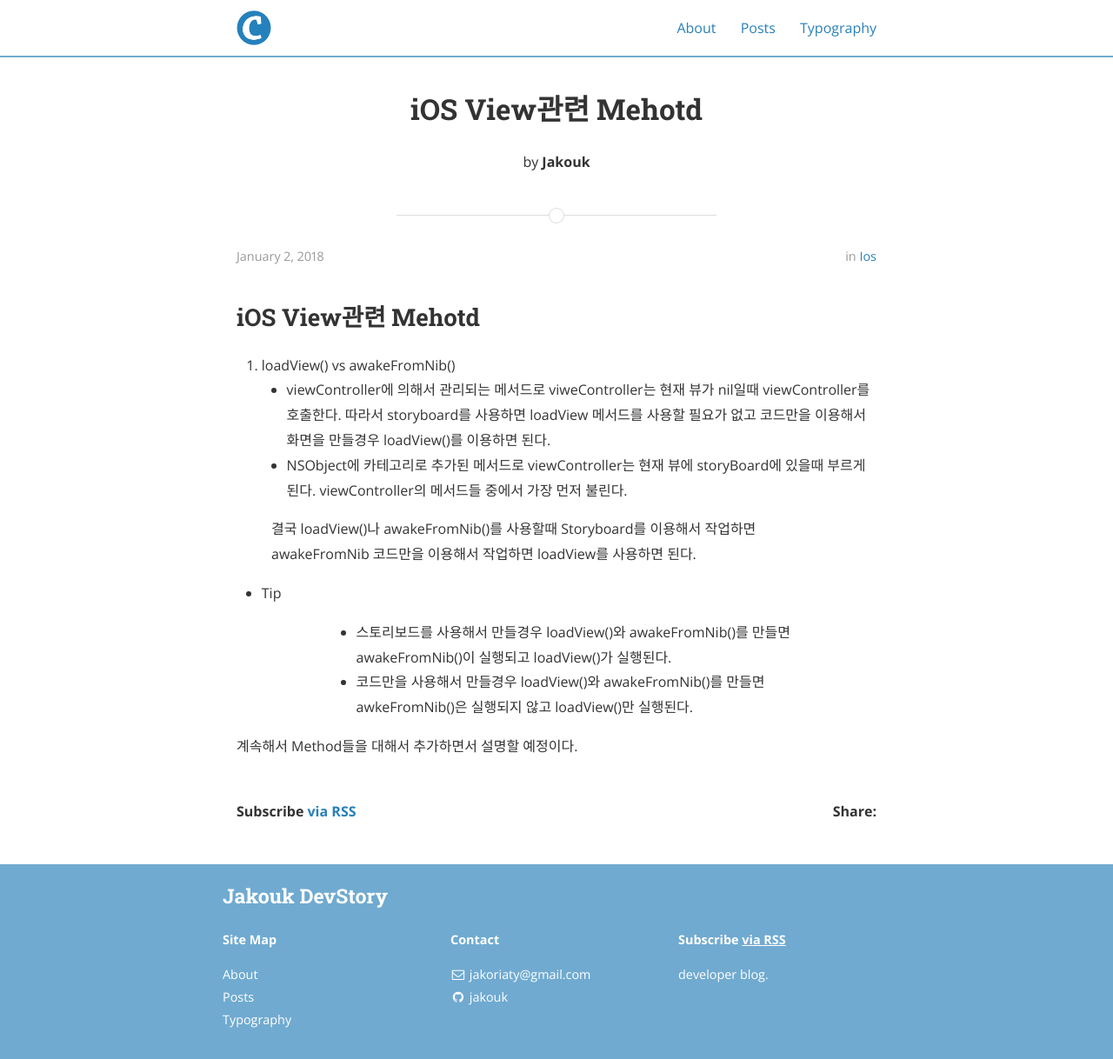
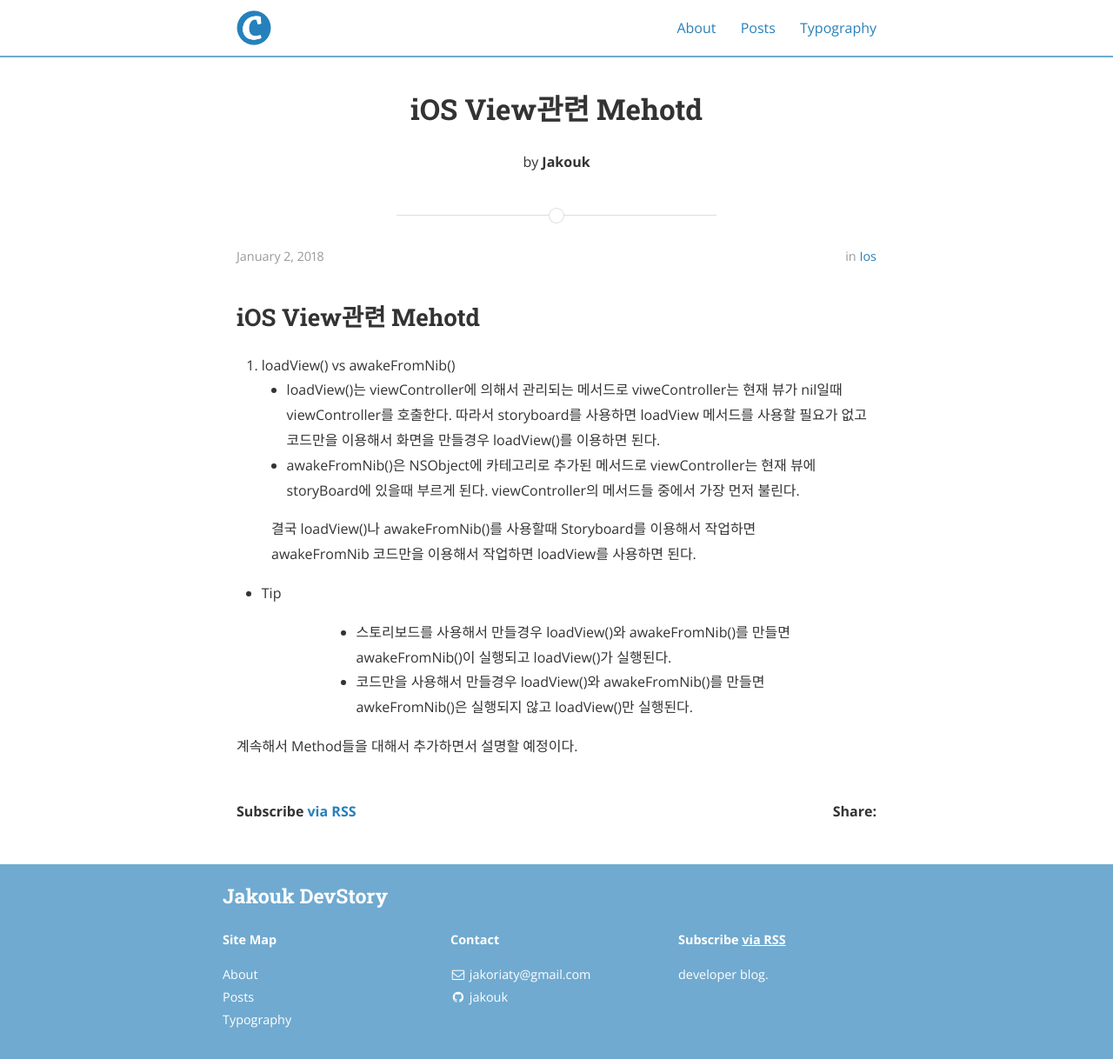
Before and after one commit to jakouk/jakouk, a Jekyll site: the page built from _posts/2018-01-02-iOS viewController Method.markdown, in a window 1280 px wide. Shown: the whole page at 87% size. Built offline with Jekyll 4.4.1, drawn with Linux system fonts in a browser that asks for light colours; nearby versions of some CDN libraries.

Commit message:
Update 2018-01-02-iOS viewController Method.markdown

```diff
--- a/_posts/2018-01-02-iOS viewController Method.markdown
+++ b/_posts/2018-01-02-iOS viewController Method.markdown
@@ -9,10 +9,8 @@ categories: iOS
 ## iOS View관련 Mehotd
 
 1. loadView() vs awakeFromNib()
-- viewController에 의해서 관리되는 메서드로 viweController는 현재 뷰가 nil일때 viewController를 호출한다. 따라서 storyboard를 사용하면
-loadView 메서드를 사용할 필요가 없고 코드만을 이용해서 화면을 만들경우 loadView()를 이용하면 된다.
-- NSObject에 카테고리로 추가된 메서드로 viewController는 현재 뷰에 storyBoard에 있을때 부르게 된다. viewController의 메서드들 중에서
-가장 먼저 불린다.
+- loadView()는 viewController에 의해서 관리되는 메서드로 viweController는 현재 뷰가 nil일때 viewController를 호출한다. 따라서 storyboard를 사용하면 loadView 메서드를 사용할 필요가 없고 코드만을 이용해서 화면을 만들경우 loadView()를 이용하면 된다.
+- awakeFromNib()은 NSObject에 카테고리로 추가된 메서드로 viewController는 현재 뷰에 storyBoard에 있을때 부르게 된다. viewController의 메서드들 중에서 가장 먼저 불린다.
 
 > 결국 loadView()나 awakeFromNib()를 사용할때 Storyboard를 이용해서 작업하면 awakeFromNib 코드만을 이용해서 작업하면 loadView를 사용하면 된다.
 
```
